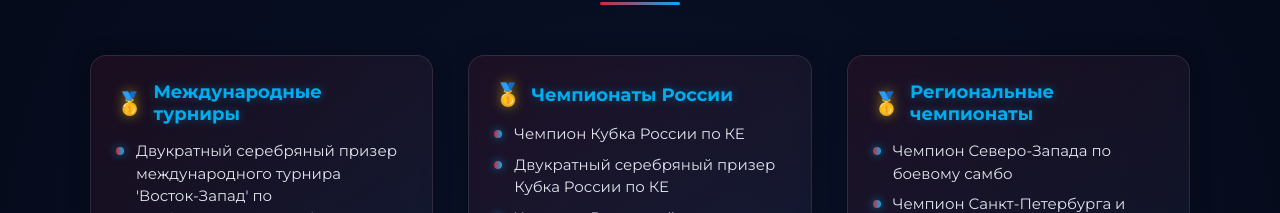
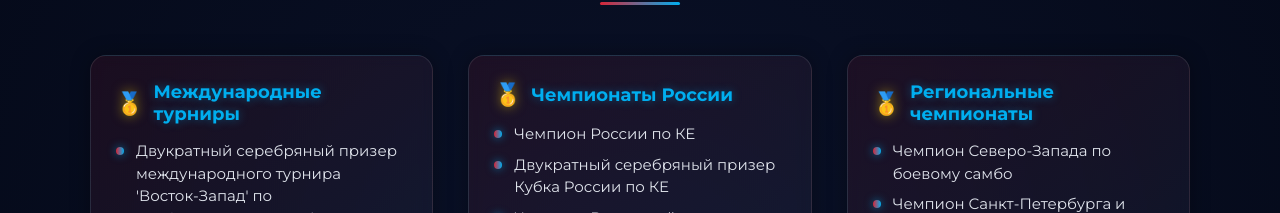
Before and after one commit to kovtiksawka/ramin, a Next.js app: page / in a window 1280 px wide. Shown: the part 1020-1233 px from the top of the page. Built offline with nearby package versions, Linux system fonts and the light colour scheme.

Commit message:
добавил награды

```diff
--- a/src/app/page.tsx
+++ b/src/app/page.tsx
@@ -16,7 +16,7 @@
   {
     category: "Чемпионаты России",
     items: [
-      "Чемпион Кубка России по КЕ",
+      "Чемпион России по КЕ",
       "Двукратный серебряный призер Кубка России по КЕ",
       "Чемпион Всероссийского турнира памяти Васильева по боевому самбо",
       "Чемпион Всероссийского турнира памяти Рябухина по рукопашному бою",
```
